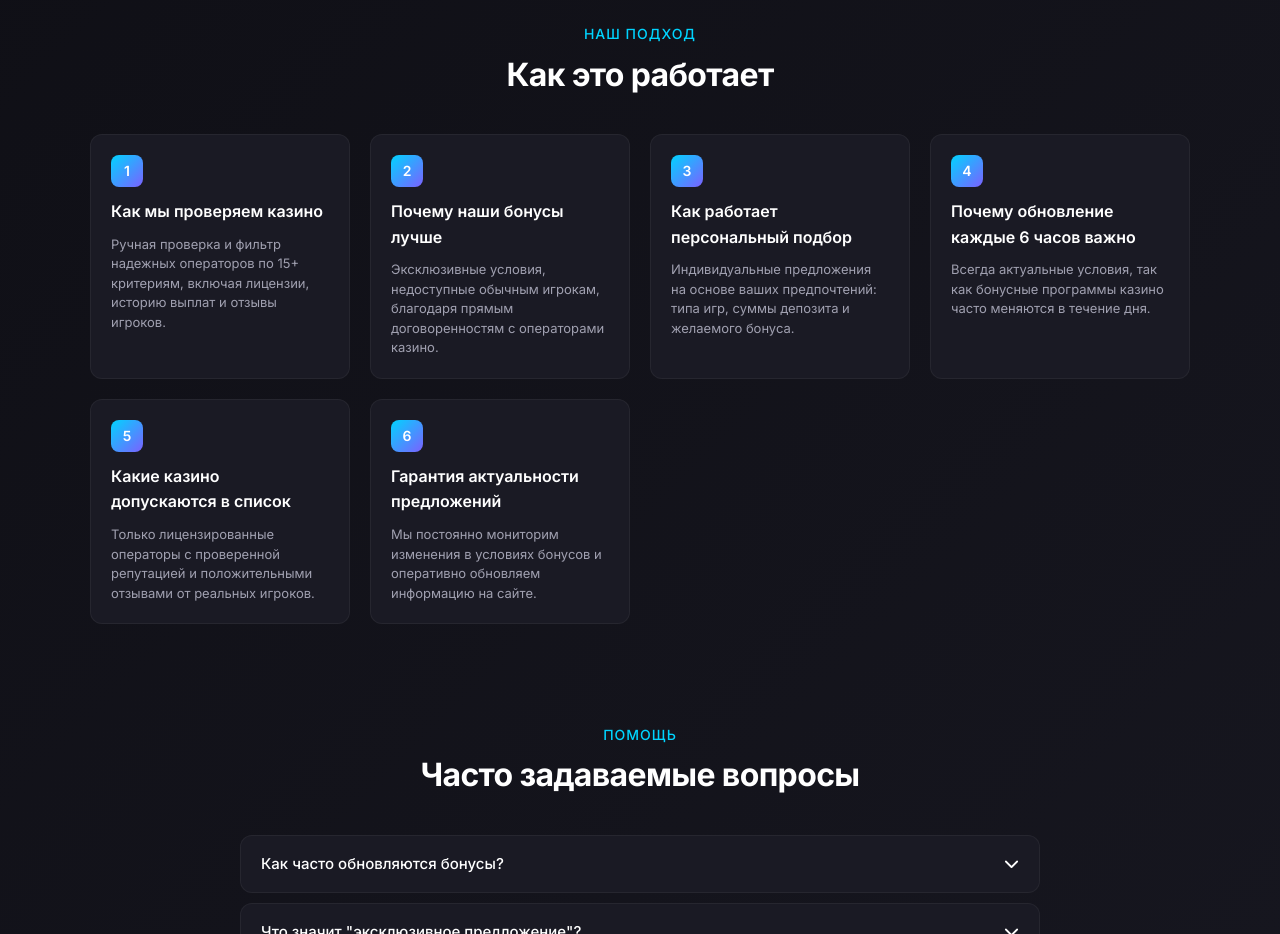
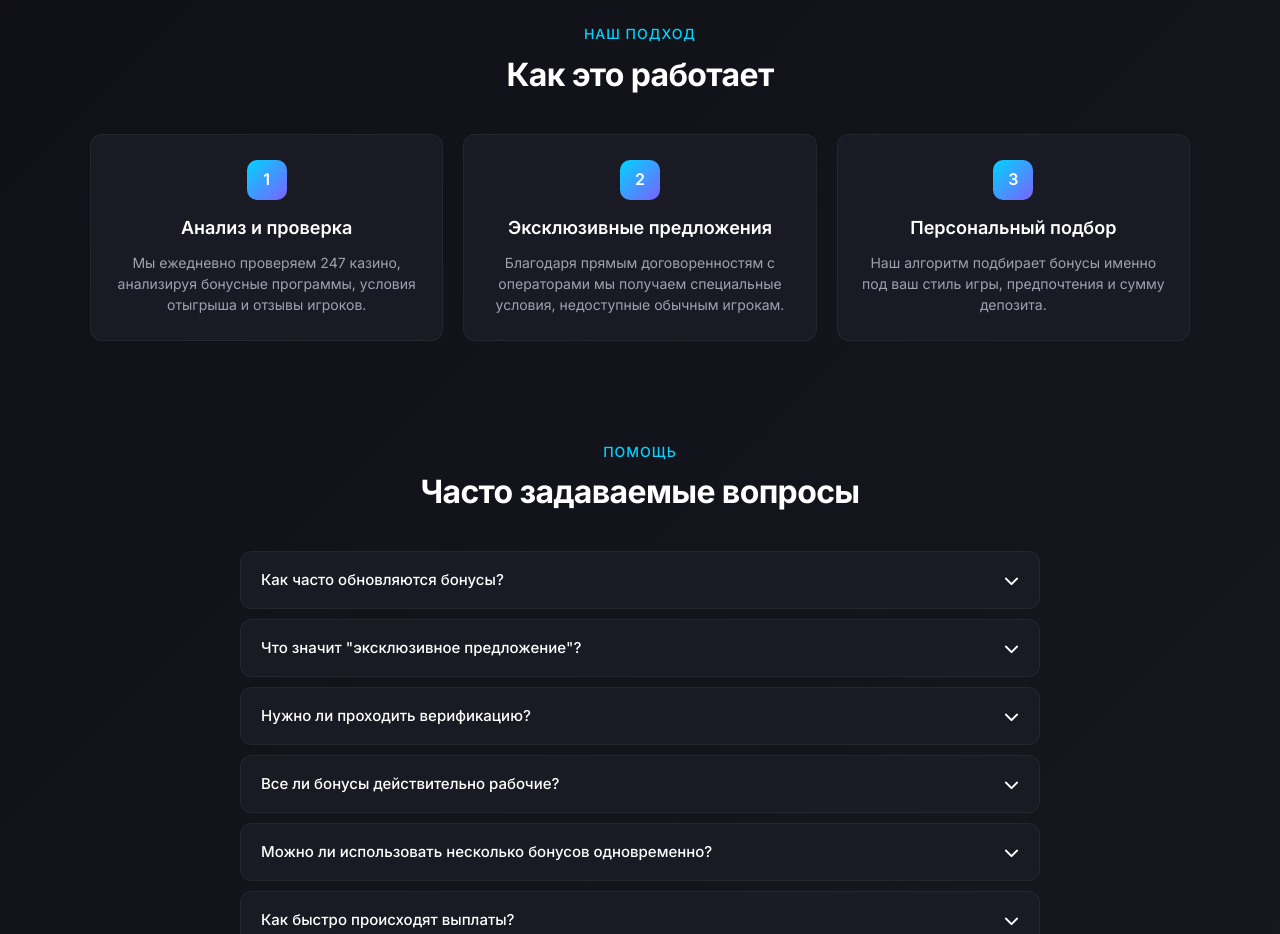
Before and after one commit to Yusmvv/testcas1, a plain HTML site: page index.html in a window 1280 px wide. Shown: the part 1980-2914 px from the top of the page. Drawn offline with Linux system fonts and the light colour scheme.

Commit message:
Update index.html

```diff
--- a/index.html
+++ b/index.html
@@ -549,7 +549,7 @@
         /* Информационные блоки */
         .info-grid {
             display: grid;
-            grid-template-columns: repeat(auto-fit, minmax(260px, 1fr));
+            grid-template-columns: repeat(3, 1fr);
             gap: 20px;
             max-width: 1100px;
             margin: 0 auto;
@@ -558,9 +558,13 @@
         .info-card {
             background: var(--card-bg);
             border-radius: 12px;
-            padding: 20px;
+            padding: 25px 20px;
             transition: all 0.3s ease;
             border: 1px solid rgba(255, 255, 255, 0.05);
+            text-align: center;
+            display: flex;
+            flex-direction: column;
+            align-items: center;
         }
 
         .info-card:hover {
@@ -569,28 +573,29 @@
         }
 
         .info-number {
-            width: 32px;
-            height: 32px;
-            border-radius: 8px;
+            width: 40px;
+            height: 40px;
+            border-radius: 10px;
             background: var(--gradient);
             display: flex;
             align-items: center;
             justify-content: center;
+            font-size: 16px;
+            font-weight: 600;
+            color: var(--text-primary);
+            margin-bottom: 16px;
+        }
+
+        .info-title {
+            font-size: 18px;
+            color: var(--text-primary);
+            font-weight: 600;
+            margin-bottom: 12px;
+            line-height: 1.3;
+        }
+
+        .info-description {
             font-size: 14px;
-            font-weight: 600;
-            color: var(--text-primary);
-            margin-bottom: 12px;
-        }
-
-        .info-title {
-            font-size: 16px;
-            color: var(--text-primary);
-            font-weight: 600;
-            margin-bottom: 10px;
-        }
-
-        .info-description {
-            font-size: 13px;
             color: var(--text-secondary);
             line-height: 1.5;
         }
@@ -1096,6 +1101,10 @@
             }
 
             .capsules {
+                grid-template-columns: repeat(2, 1fr);
+            }
+
+            .info-grid {
                 grid-template-columns: repeat(2, 1fr);
             }
         }
@@ -1486,38 +1495,20 @@
             <div class="info-grid">
                 <div class="info-card">
                     <div class="info-number">1</div>
-                    <h3 class="info-title">Как мы проверяем казино</h3>
-                    <p class="info-description">Ручная проверка и фильтр надежных операторов по 15+ критериям, включая лицензии, историю выплат и отзывы игроков.</p>
+                    <h3 class="info-title">Анализ и проверка</h3>
+                    <p class="info-description">Мы ежедневно проверяем 247 казино, анализируя бонусные программы, условия отыгрыша и отзывы игроков.</p>
                 </div>
 
                 <div class="info-card">
                     <div class="info-number">2</div>
-                    <h3 class="info-title">Почему наши бонусы лучше</h3>
-                    <p class="info-description">Эксклюзивные условия, недоступные обычным игрокам, благодаря прямым договоренностям с операторами казино.</p>
+                    <h3 class="info-title">Эксклюзивные предложения</h3>
+                    <p class="info-description">Благодаря прямым договоренностям с операторами мы получаем специальные условия, недоступные обычным игрокам.</p>
                 </div>
 
                 <div class="info-card">
                     <div class="info-number">3</div>
-                    <h3 class="info-title">Как работает персональный подбор</h3>
-                    <p class="info-description">Индивидуальные предложения на основе ваших предпочтений: типа игр, суммы депозита и желаемого бонуса.</p>
-                </div>
-
-                <div class="info-card">
-                    <div class="info-number">4</div>
-                    <h3 class="info-title">Почему обновление каждые 6 часов важно</h3>
-                    <p class="info-description">Всегда актуальные условия, так как бонусные программы казино часто меняются в течение дня.</p>
-                </div>
-
-                <div class="info-card">
-                    <div class="info-number">5</div>
-                    <h3 class="info-title">Какие казино допускаются в список</h3>
-                    <p class="info-description">Только лицензированные операторы с проверенной репутацией и положительными отзывами от реальных игроков.</p>
-                </div>
-
-                <div class="info-card">
-                    <div class="info-number">6</div>
-                    <h3 class="info-title">Гарантия актуальности предложений</h3>
-                    <p class="info-description">Мы постоянно мониторим изменения в условиях бонусов и оперативно обновляем информацию на сайте.</p>
+                    <h3 class="info-title">Персональный подбор</h3>
+                    <p class="info-description">Наш алгоритм подбирает бонусы именно под ваш стиль игры, предпочтения и сумму депозита.</p>
                 </div>
             </div>
         </section>
```
